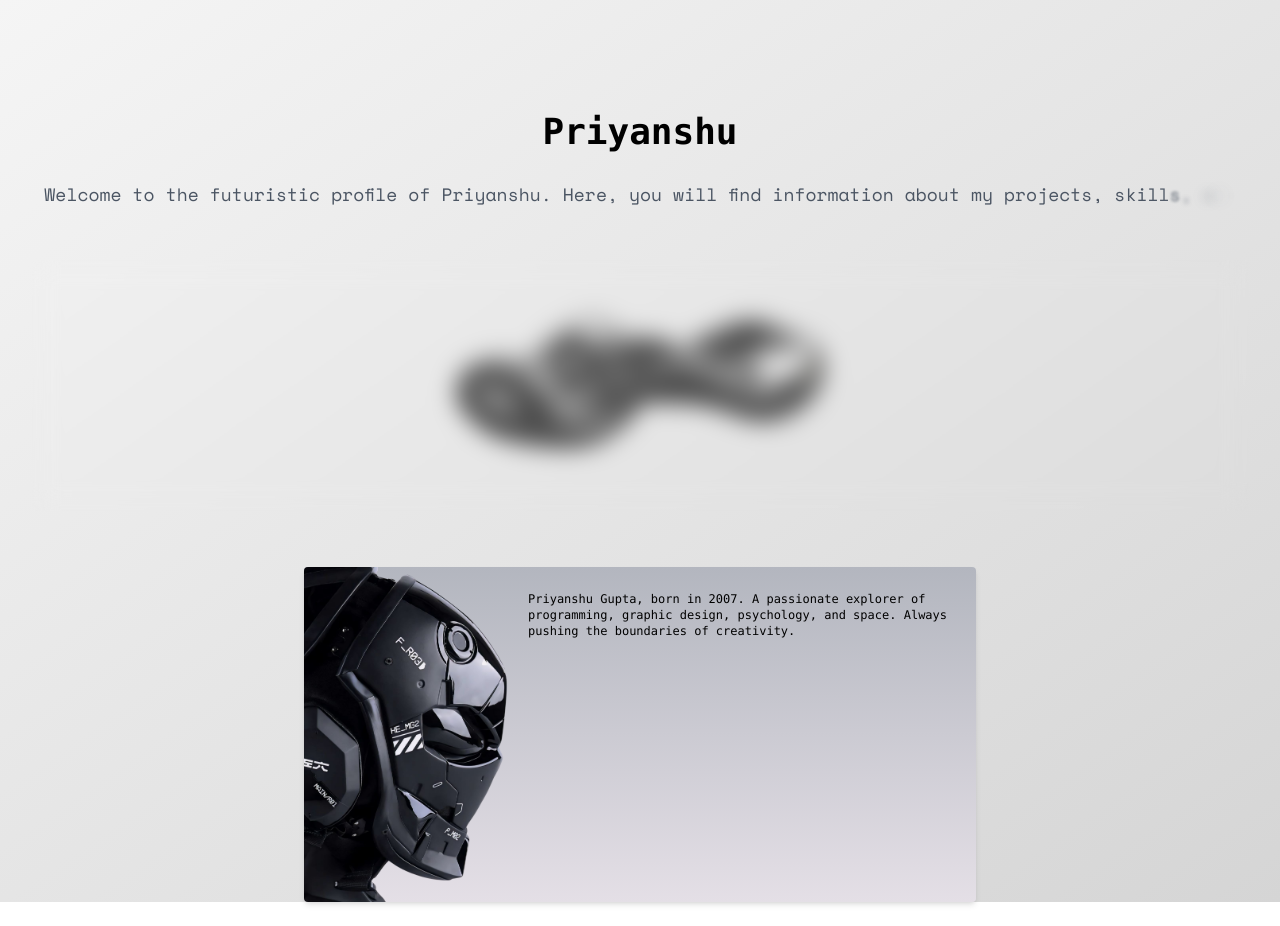
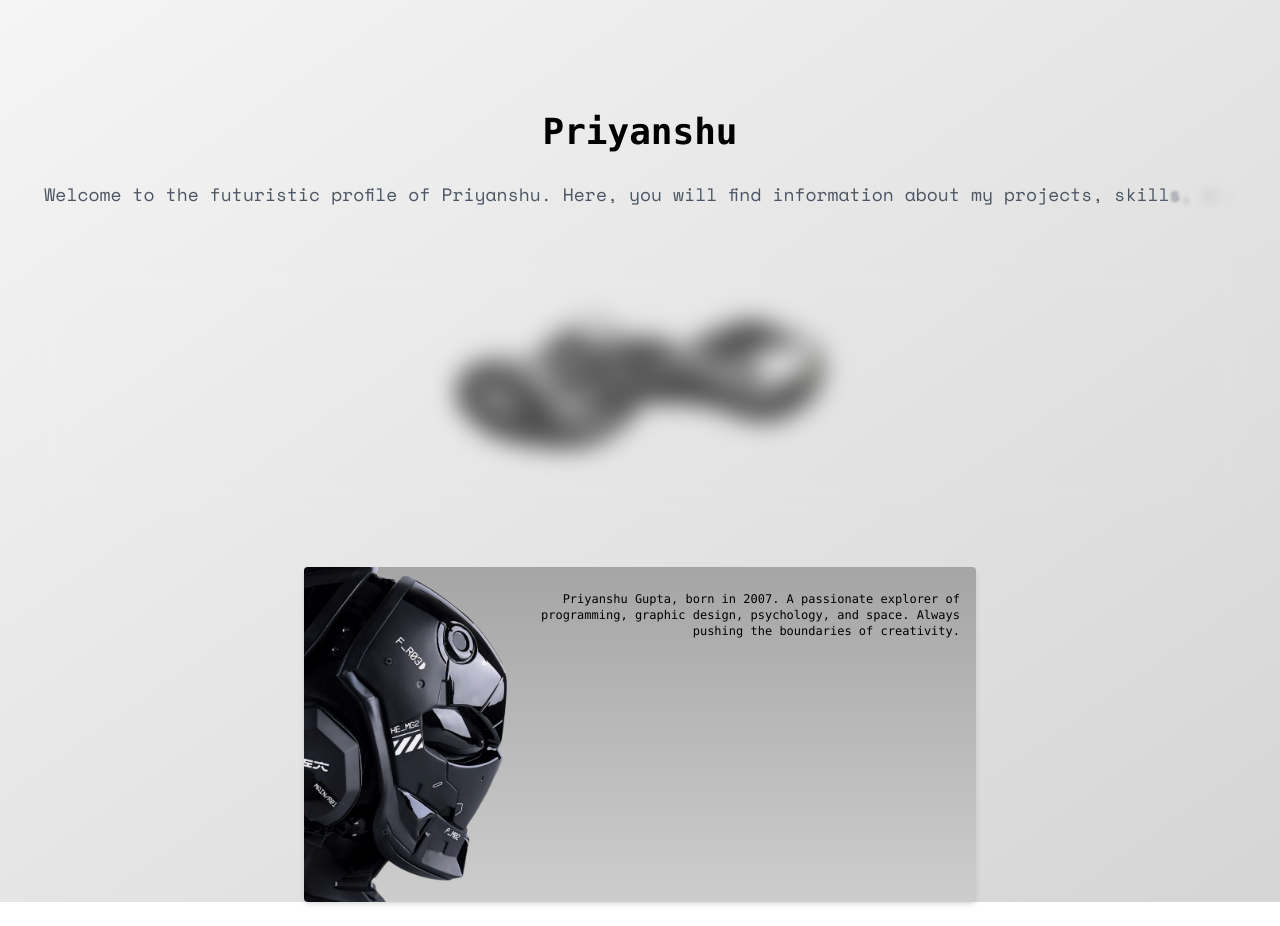
Before and after one commit to Priyansxu/Website, a Next.js app: page / in a window 1280 px wide. Built offline with nearby package versions, Linux system fonts and the light colour scheme.

Commit message:
Update index.js

```diff
--- a/pages/index.js
+++ b/pages/index.js
@@ -64,7 +64,7 @@ export default function Page() {
           </div>
         </section>
      <section className="my-6 mx-4 md:mx15">
-<div className="max-w-md mx-auto sm:max-w-lg md:max-w-lg lg:max-w-xl xl:max-w-2xl flex bg-gradient-to-b from-[#B3B6BF] to-[#E4DFE6] border-black rounded shadow-md overflow-hidden">
+<div className="max-w-md mx-auto sm:max-w-lg md:max-w-lg lg:max-w-xl xl:max-w-2xl flex bg-gradient-to-b from-[#a5a5a5] to-[#cdcdcd] border-black rounded shadow-md overflow-hidden">
       <div className="flex-none w-1/3">
         <Image
           src={Helmet}
@@ -72,7 +72,7 @@ export default function Page() {
           className="object-cover h-full w-full"
         />
       </div>
-      <div className="flex-grow pr-4 text-black text-xs justify-center text-left">
+      <div className="flex-grow pr-4 text-black text-xs justify-center text-right">
         <p className="my-2 py-4">
          Priyanshu Gupta, born in 2007. A passionate explorer of programming, graphic design, psychology, and space. Always pushing the boundaries of creativity.
         </p>
```
